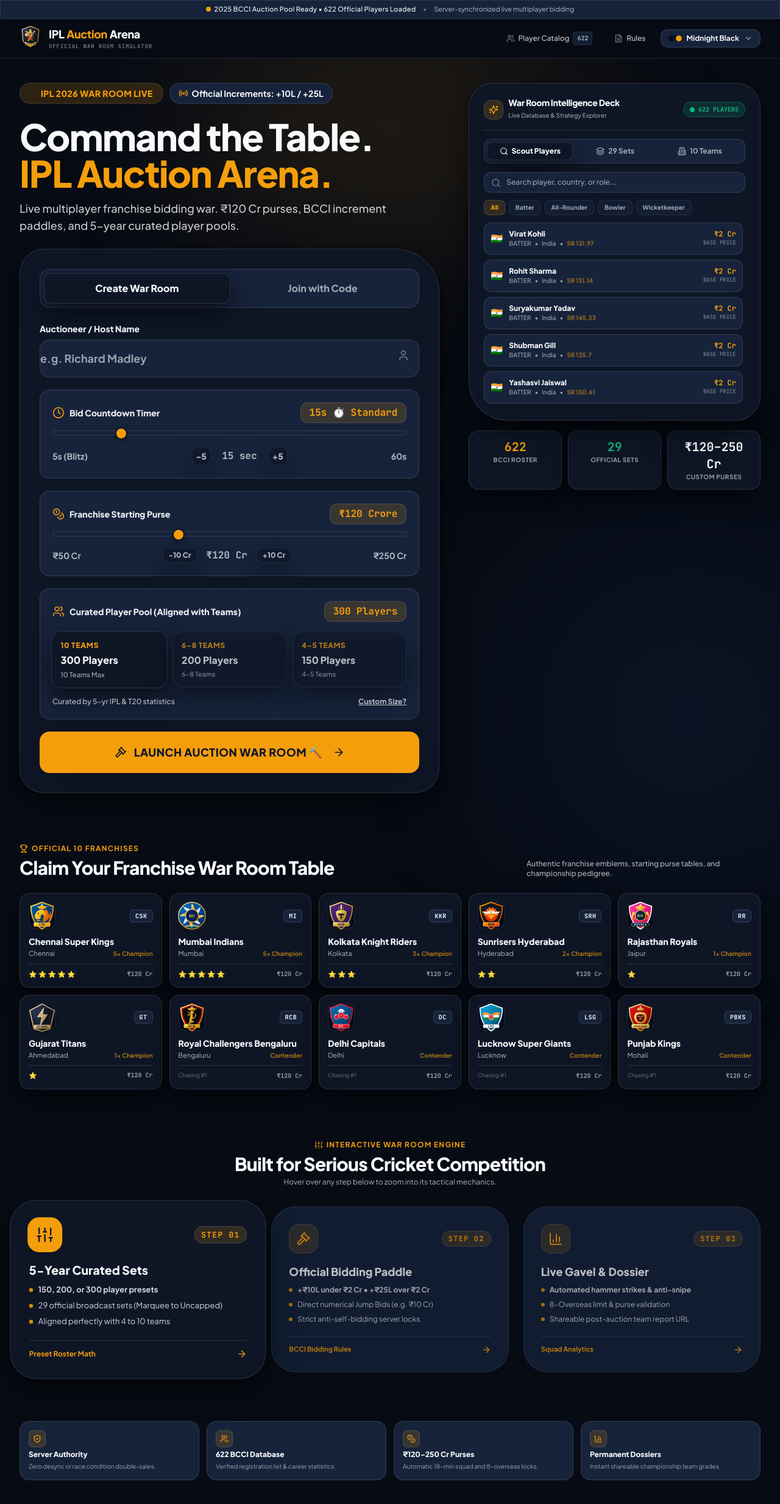
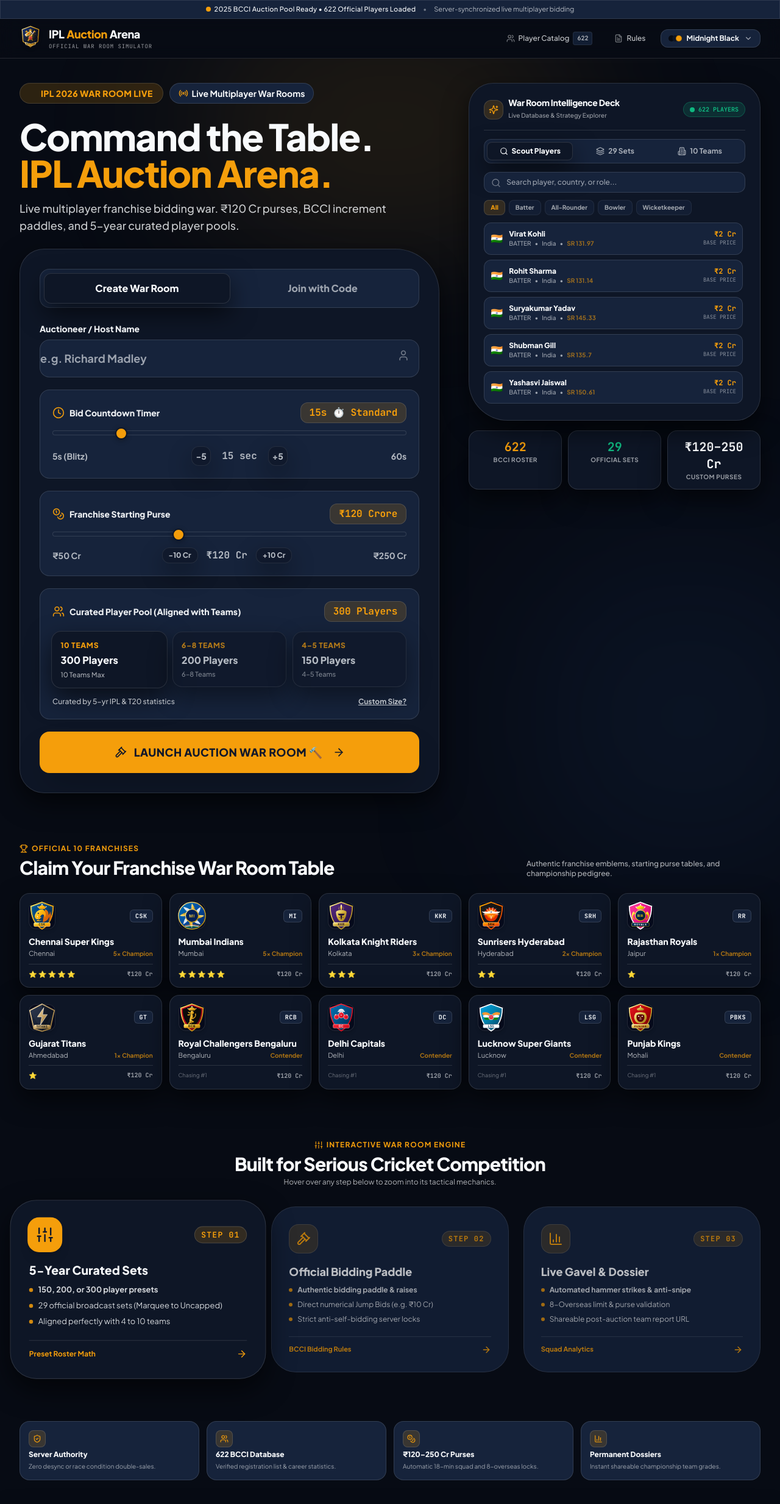
Before and after one commit to tejastp-commits/auction, a Next.js app: page / in a window 1280 px wide. Shown: the top 2467 px of the page at 61% size. Built offline with nearby package versions, Linux system fonts and the light colour scheme.

Commit message:
fix: remove official increments +10L / +25L text from main landing page

```diff
--- a/src/app/page.tsx
+++ b/src/app/page.tsx
@@ -183,7 +183,7 @@
               </div>
               <div className="inline-flex items-center gap-1.5 px-3.5 py-1.5 rounded-full theme-subtle-box text-xs sm:text-sm font-bold border theme-border">
                 <Radio className="w-4 h-4 theme-accent-text animate-pulse" />
-                <span>Official Increments: +10L / +25L</span>
+                <span>Live Multiplayer War Rooms</span>
               </div>
             </div>
 
@@ -898,7 +898,7 @@
               <div className="space-y-2 text-xs opacity-85">
                 <div className="flex items-center gap-2">
                   <span className="w-1.5 h-1.5 rounded-full theme-btn-primary" />
-                  <span className="font-bold">+₹10L under ₹2 Cr • +₹25L over ₹2 Cr</span>
+                  <span className="font-bold">Authentic bidding paddle & raises</span>
                 </div>
                 <div className="flex items-center gap-2">
                   <span className="w-1.5 h-1.5 rounded-full theme-btn-primary" />
```
